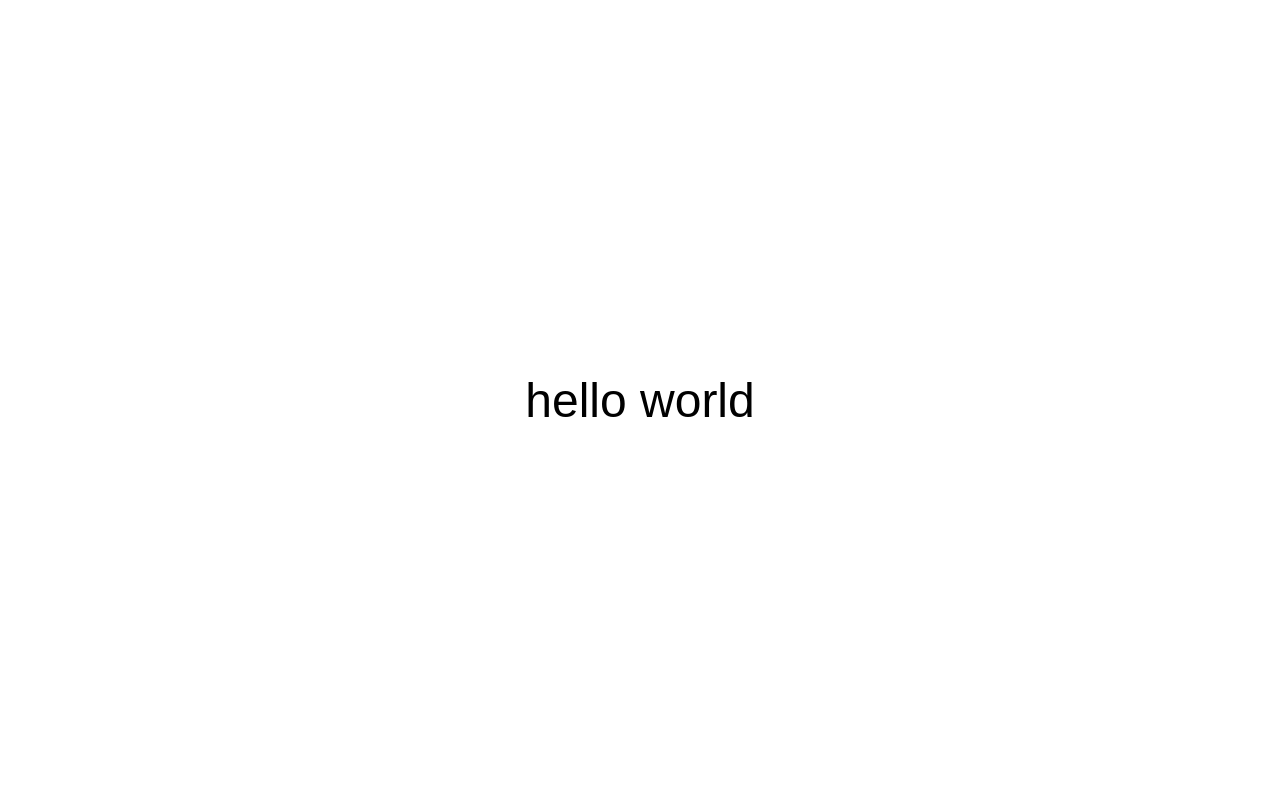
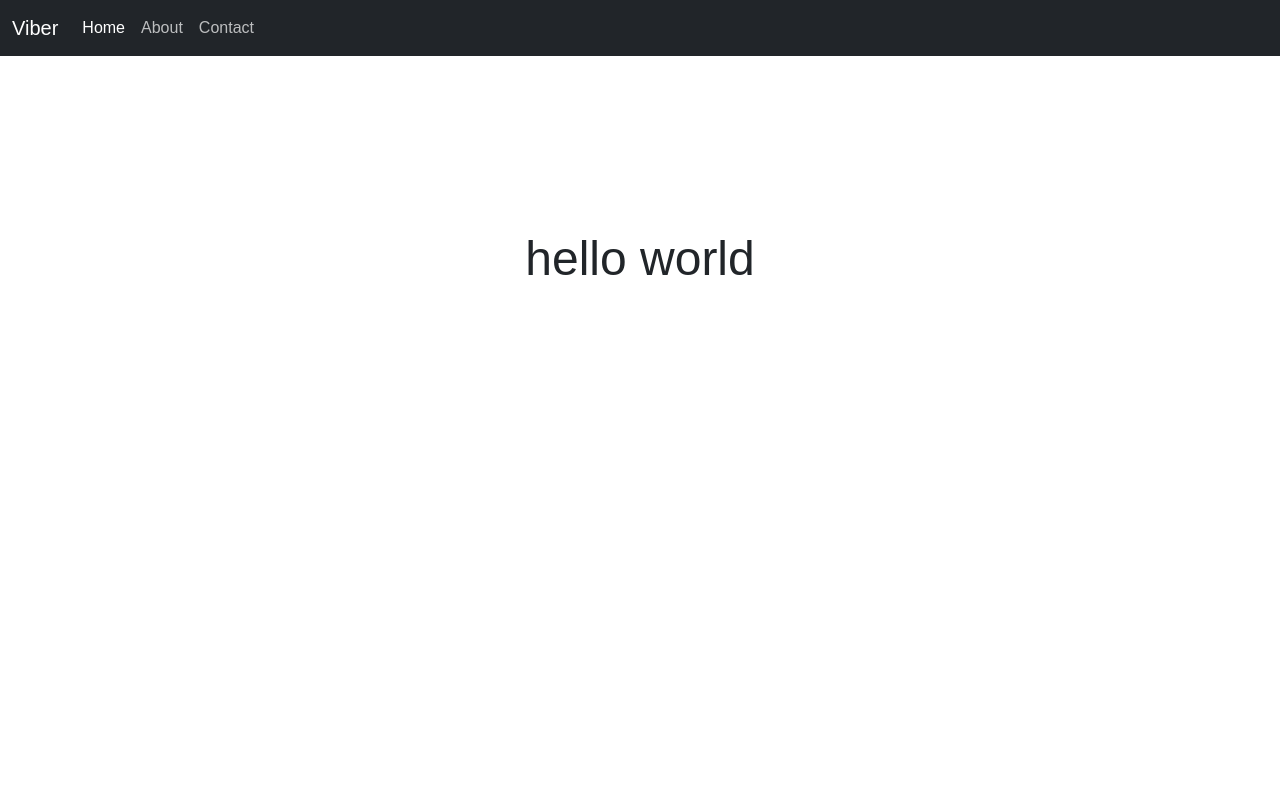
Before and after one commit to hallta/viber, a Flask app: page / in a window 1280 px wide. Before the commit the page is almost empty. Run offline with Flask 3, Linux system fonts and the light colour scheme.

Commit message:
Add new routes for 'about' and 'contact' pages in main.py; implement base template and update index.html to extend it; enhance CSS for layout and navbar styling.

```diff
--- a/main.py
+++ b/main.py
@@ -4,7 +4,15 @@ app = Flask(__name__)
 
 @app.route('/')
 def home():
-    return render_template('index.html')
+    return render_template('index.html', active_page='home')
+
+@app.route('/about')
+def about():
+    return render_template('about.html', active_page='about')
+
+@app.route('/contact')
+def contact():
+    return render_template('contact.html', active_page='contact')
 
 if __name__ == '__main__':
     app.run(host='0.0.0.0', port=8080)
--- a/static/css/style.css
+++ b/static/css/style.css
@@ -1,9 +1,39 @@
 body {
     margin: 0;
-    height: 100vh;
-    display: flex;
-    justify-content: center;
-    align-items: center;
+    padding: 0;
+    min-height: 100vh;
+    font-family: Arial, sans-serif;
+}
+
+/* Add padding to account for fixed navbar */
+.content-wrapper {
+    padding-top: 70px; /* Navbar height + extra padding */
+}
+
+/* Center the main content */
+.text-center h1 {
     font-family: Arial, sans-serif;
     font-size: 48px;
+    margin-top: 20vh;
 }
+
+/* Ensure navbar spans full width */
+.navbar {
+    width: 100%;
+    z-index: 1000;
+}
+
+/* Navigation link styles */
+.navbar-dark .navbar-nav .nav-link {
+    color: rgba(255, 255, 255, 0.7);
+    transition: color 0.2s ease;
+}
+
+.navbar-dark .navbar-nav .nav-link:hover {
+    color: rgba(255, 255, 255, 0.9);
+}
+
+.navbar-dark .navbar-nav .nav-link.active {
+    color: #ffffff;
+    font-weight: 500;
+}
--- /dev/null
+++ b/templates/base.html
@@ -0,0 +1,44 @@
+<!DOCTYPE html>
+<html>
+<head>
+    <title>{% block title %}Viber{% endblock %}</title>
+    <!-- Bootstrap CSS -->
+    <link href="https://cdn.jsdelivr.net/npm/bootstrap@5.3.3/dist/css/bootstrap.min.css" rel="stylesheet">
+    <!-- Custom CSS -->
+    <link rel="stylesheet" href="{{ url_for('static', filename='css/style.css') }}">
+</head>
+<body>
+    <!-- Navigation Bar -->
+    <nav class="navbar navbar-expand-lg navbar-dark bg-dark fixed-top">
+        <div class="container-fluid">
+            <a class="navbar-brand" href="/">Viber</a>
+            <button class="navbar-toggler" type="button" data-bs-toggle="collapse" data-bs-target="#navbarNav">
+                <span class="navbar-toggler-icon"></span>
+            </button>
+            <div class="collapse navbar-collapse" id="navbarNav">
+                <ul class="navbar-nav">
+                    <li class="nav-item">
+                        <a class="nav-link {% if active_page == 'home' %}active{% endif %}" href="/">Home</a>
+                    </li>
+                    <li class="nav-item">
+                        <a class="nav-link {% if active_page == 'about' %}active{% endif %}" href="/about">About</a>
+                    </li>
+                    <li class="nav-item">
+                        <a class="nav-link {% if active_page == 'contact' %}active{% endif %}" href="/contact">Contact</a>
+                    </li>
+                </ul>
+            </div>
+        </div>
+    </nav>
+
+    <!-- Main Content -->
+    <div class="content-wrapper">
+        <div class="container mt-4">
+            {% block content %}{% endblock %}
+        </div>
+    </div>
+
+    <!-- Bootstrap JS and Popper.js -->
+    <script src="https://cdn.jsdelivr.net/npm/bootstrap@5.3.3/dist/js/bootstrap.bundle.min.js"></script>
+</body>
+</html>
--- a/templates/index.html
+++ b/templates/index.html
@@ -1,10 +1,7 @@
-<!DOCTYPE html>
-<html>
-<head>
-    <title>Viber</title>
-    <link rel="stylesheet" href="{{ url_for('static', filename='css/style.css') }}">
-</head>
-<body>
-    hello world
-</body>
-</html>
+{% extends "base.html" %}
+
+{% block content %}
+<div class="text-center">
+    <h1>hello world</h1>
+</div>
+{% endblock %}
```
Also changed, not shown: templates/about.html (added, +10 -0 lines), templates/contact.html (added, +10 -0 lines).
